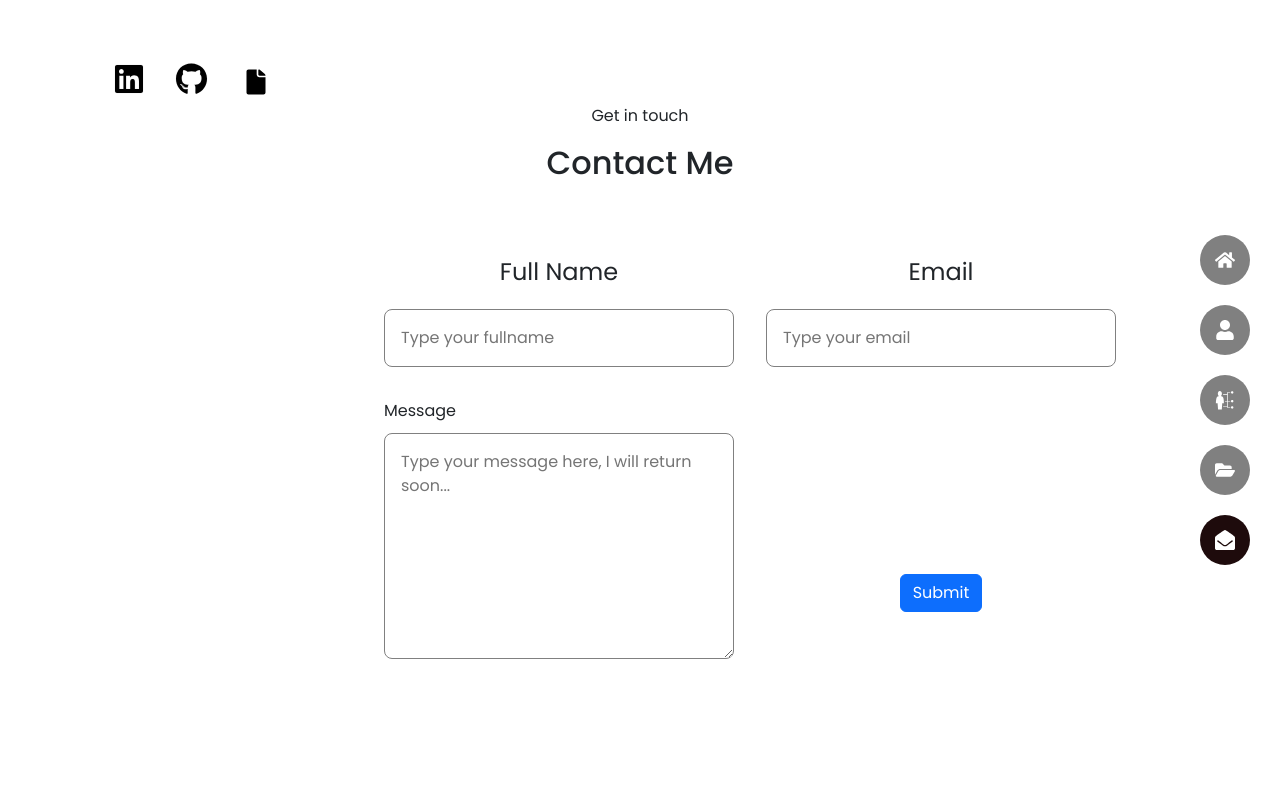
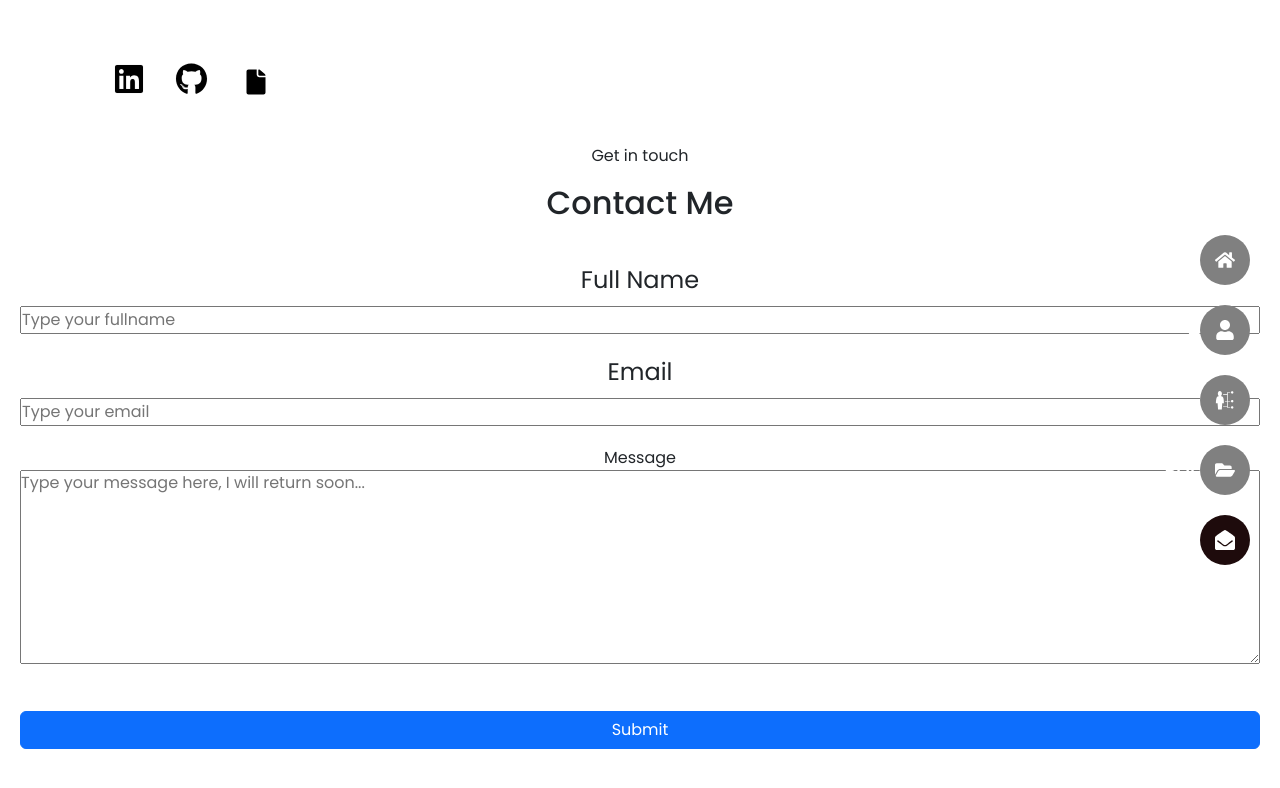
Before and after one commit to ThayRibeiro0/thaysmr1, a React (Vite) app: page /contact in a window 1280 px wide. Shown: the top 788 px of the page. Built offline with nearby package versions, Linux system fonts and the light colour scheme; the HTML template or start-up script is replaced by a standard one; a web font is replaced by a local one.

Commit message:
take off the button

```diff
--- a/src/pages/contact/contact.css
+++ b/src/pages/contact/contact.css
@@ -1,72 +1,4 @@
-.section-contact{
-  display: flex;
-  flex-direction: column;
-  justify-content: center;
-  align-items: center;
-  text-align: center;
-  gap: 64px;
-  /* background: linear-gradient(white, beige, white); */
-  width: 100%;
-  height: 100%;
-}
-
-.contact-form-container{
-  display: grid;
-  grid-template-columns: auto;
-  grid-template-rows: repeat(5, auto);
-  width: 40%;
-  row-gap: 32px;
-}
-
-.container-c{
-  display: grid;
-  grid-template-columns: repeat(2, auto);
-  column-gap: 32px;
-  row-gap: 32px;
-}
-
-.contact-label{
-  display: flex;
-  flex-direction: column;
-  align-items: flex-start;
-  gap: 10.6px;
-  flex: 1 0 0 ;
-  width: 100%;
-}
-
-.contact-input{
-  display: flex;
-  padding: 16px;
-  align-items: center;
-  align-self: stretch;
-  border-radius: 8px;
-  border: 1.333px solid grey;
-  background: white;
-}
-
-.input[type="checkbox"]{
-  width: 21px;
-  height: 21px;
-  border: 0.15em solid green;
-  border-radius: 0.15em;
-  transform: translatey(-0.075em);
-}
-
-.btn {
-  margin-top: 50%;
-  background-color: rgb(19, 30, 91);
-}
-
-@media screen and (max-width: 768px) {
-  .contact-form-container {
-    width: 100%;
-  }
-
-  .text-lg{
-      text-align: center;
-  }
-
-  .section-contact {
+.section-contact {
     display: flex;
     flex-direction: column;
     justify-content: center;
@@ -76,19 +8,53 @@
     padding: 40px 20px;
   }
 
-  .contact-label{
-      width: 100%;
+  .contact-form-container {
+    width: 100%;
   }
-  .container-c{
+
+  .container-c {
     display: grid;
     grid-template-columns: auto;
     row-gap: 20px;
   }
+
+  .contact-label {
+    width: 100%;
+  }
+
   .contact-input {
     width: 100%;
   }
+
   .btn {
     width: 100%;
     margin-top: 20px;
   }
-}
+
+/*
+@media screen and (max-width: 768px) {
+    .contact-form-container{
+        margin-left: 0;
+        margin-right: 155px;
+        font-size: 12px;
+        margin-top: -10%;
+
+    }
+
+    .text-lg{
+        text-align: center;
+    }
+
+    .section-contact{
+        font-size: 12px;
+        margin-top: 15%;
+    }
+
+    .contact-label{
+
+        width: 80%;
+    }
+    .container-c{
+        width: 100%;
+    }
+} */
--- a/src/pages/home/home.css
+++ b/src/pages/home/home.css
@@ -288,16 +288,6 @@
     }
 }
 
-
-@media (max-width: 768px) {
-    .background-video {
-      width: 100%;
-      height: 100%;
-      object-fit: cover;
-      pointer-events: none;
-    }
-  }
-
 /*
 @media (max-aspect-ratio: 16/9) {
     .bg-video {
```
